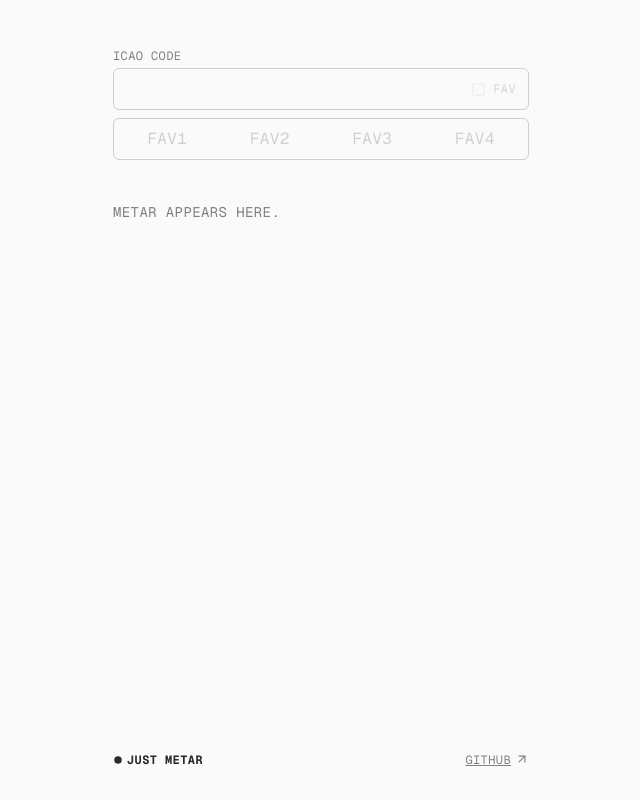
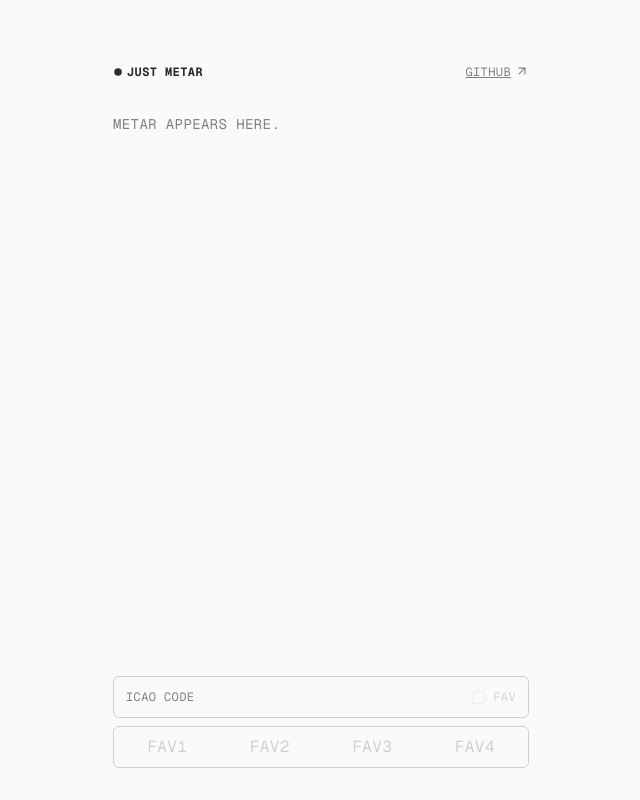
Before and after one commit to adamplesnik/just-metar, a React (Vite) app: page /1 in a window 1280 px wide. Shown: the whole page, without its empty margins (319-959 px from the left). Built offline with nearby package versions, Linux system fonts and the light colour scheme.

Commit message:
Update layout

```diff
--- a/src/App.tsx
+++ b/src/App.tsx
@@ -1,16 +1,16 @@
 import { Route, Routes } from 'react-router'
 import MetarLookup from './MetarLookup'
-import Footer from './partials/Footer'
+import Header from './partials/Header'
 
 function App() {
   return (
-    <main className="mx-auto flex min-h-svh max-w-md flex-col px-4">
-      <div className="flex-1">
+    <main className="mx-auto flex min-h-svh max-w-md flex-col px-4 py-8">
+      <Header />
+      <div className="flex flex-1 flex-col justify-between">
         <Routes>
           <Route path="/:code?" element={<MetarLookup />} />
         </Routes>
       </div>
-      <Footer />
     </main>
   )
 }
--- a/src/MetarLookup.tsx
+++ b/src/MetarLookup.tsx
@@ -104,7 +104,9 @@ export default function MetarLookup() {
   const isFull = favourites.length >= MAX_FAV
 
   return (
-    <div className="mt-12 flex flex-col gap-2">
+    <>
+      <MetarResult icao={icao} metar={metar} status={status} />
+      <div className="flex flex-col gap-2">
         <IcaoInput value={icao} onChange={setIcao}>
           <FavouriteToggle
             isFavourite={isFavourite}
@@ -121,7 +123,7 @@ export default function MetarLookup() {
           active={icao}
           onSelect={setIcao}
         />
-      <MetarResult icao={icao} metar={metar} status={status} />
       </div>
+    </>
   )
 }
--- a/src/partials/Footer.tsx
+++ b/src/partials/Header.tsx
@@ -1,6 +1,6 @@
-export default function Footer() {
+export default function Header() {
   return (
-    <div className="w full flex justify-between pb-8">
+    <div className="w full flex justify-between pt-8">
       <h1 className="text-xs font-bold">
         <a href="/" className="flex items-center gap-1">
           <svg
--- a/src/partials/IcaoInput.tsx
+++ b/src/partials/IcaoInput.tsx
@@ -8,11 +8,10 @@ type Props = {
 
 export default function IcaoInput({ value, onChange, children }: Props) {
   return (
-    <div className="flex flex-1 flex-col gap-1">
-      <label htmlFor="icaoCode" className="text-xs text-main-dim">
+    <div className="flex items-center rounded-md border border-outline p-1 focus-within:border-main-dim focus-within:outline-2 focus-within:outline-blue-500/50 hover:border-main-dim">
+      <label htmlFor="icaoCode" className="shrink-0 pl-2 text-xs text-main-dim">
         ICAO code
       </label>
-      <div className="flex items-center rounded-md border border-outline p-1 focus-within:border-main-dim focus-within:outline-2 focus-within:outline-blue-500/50 hover:border-main-dim">
       <input
         className="w-full border-none px-2 focus:outline-none"
         value={value}
@@ -25,6 +24,5 @@ export default function IcaoInput({ value, onChange, children }: Props) {
       />
       {children}
     </div>
-    </div>
   )
 }
```
Lines whose indentation alone changed are shown as unchanged.
